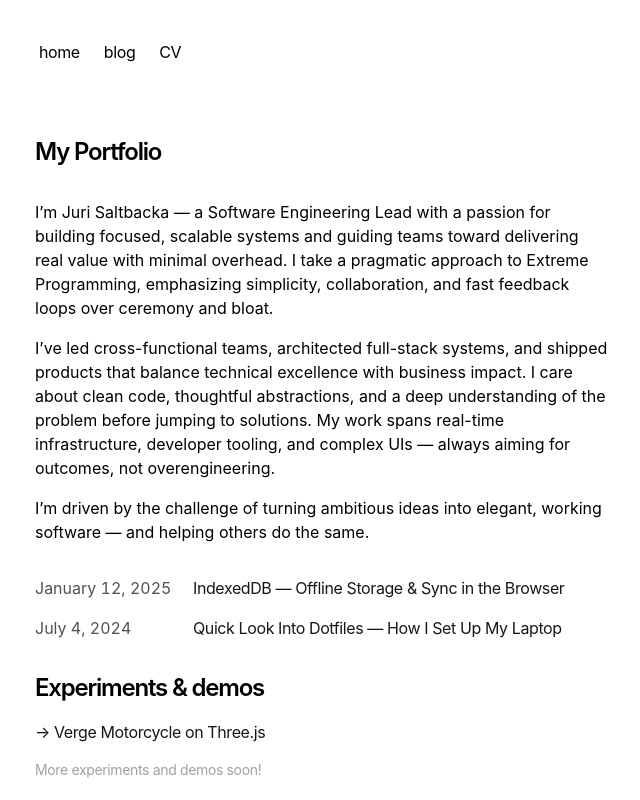
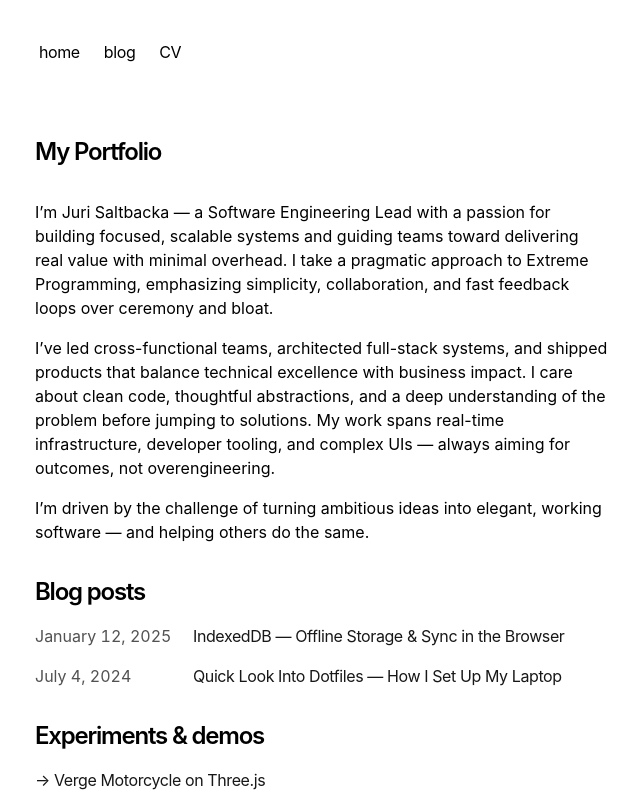
Before and after one commit to salttis/saltt-is, a Next.js app: page / in a window 1280 px wide. Shown: the top 800 px of the page, without its empty margins (317-957 px from the left). Built offline with nearby package versions, Linux system fonts and the light colour scheme.

Commit message:
feat: add heading for blog posts section

```diff
--- a/app/components/posts.tsx
+++ b/app/components/posts.tsx
@@ -6,6 +6,7 @@
 
   return (
     <div>
+      <h2 className="mb-4 text-2xl font-semibold tracking-tighter">Blog posts</h2>
       {allBlogs
         .sort((a, b) => {
           if (new Date(a.metadata.publishedAt) > new Date(b.metadata.publishedAt)) {
```
